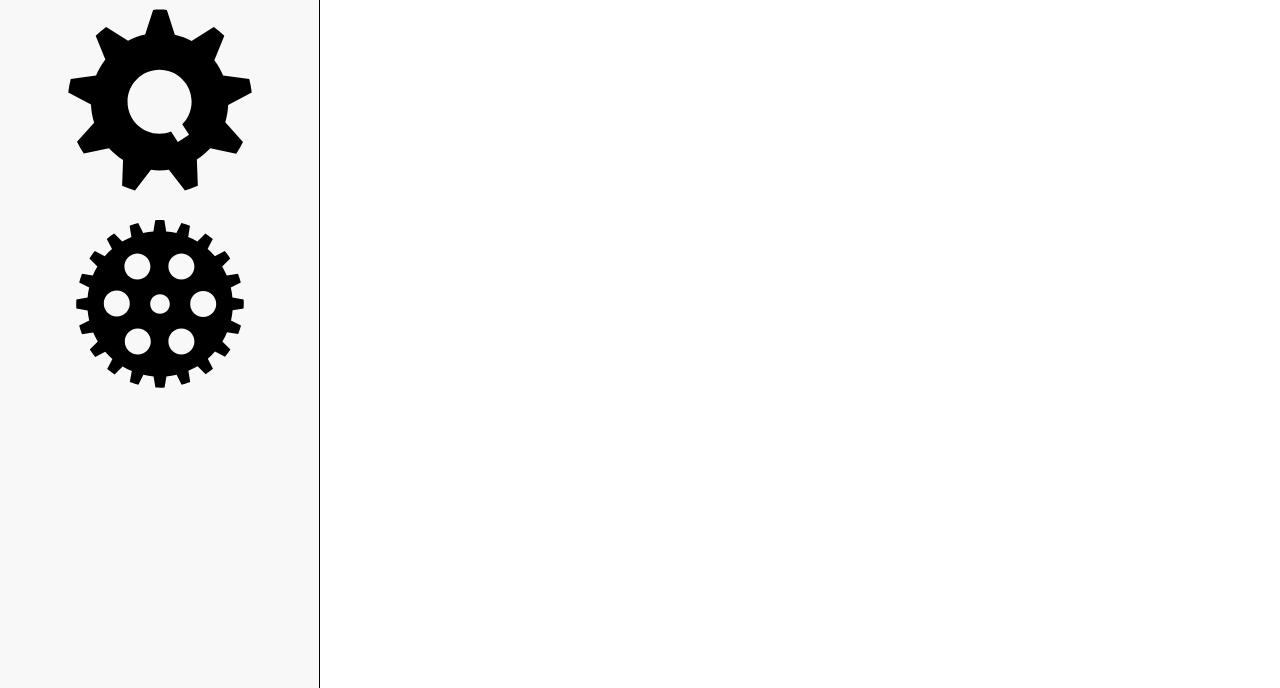
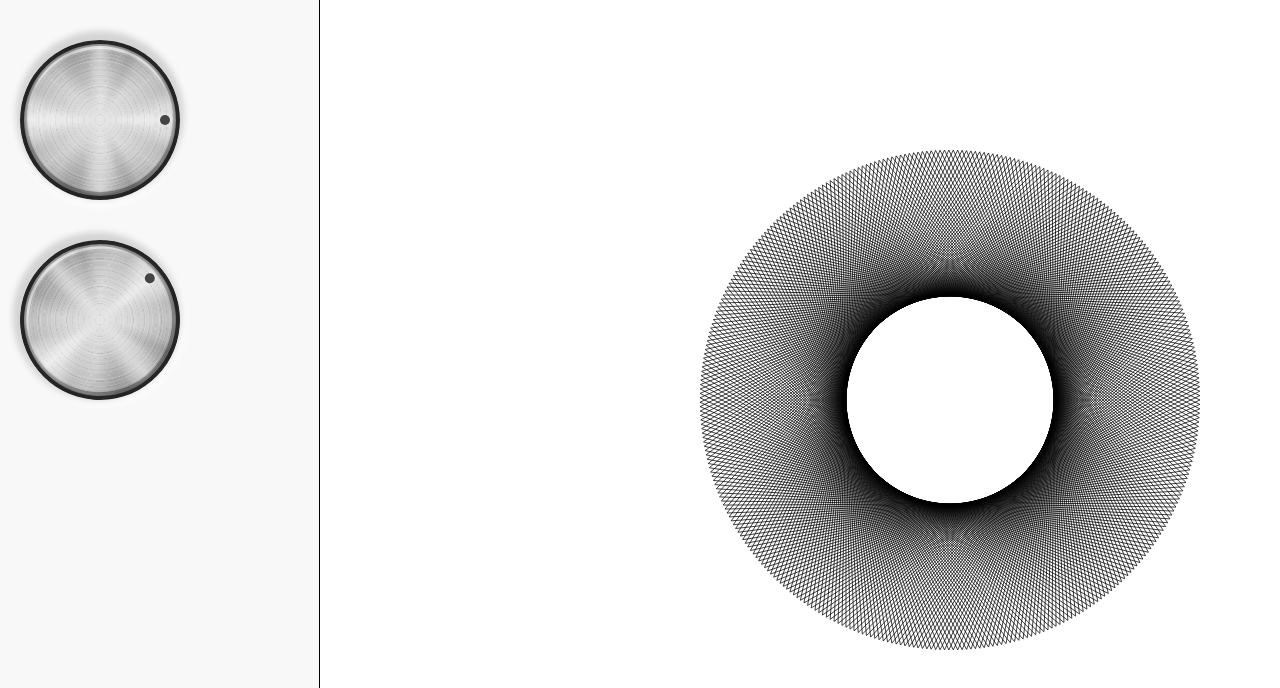
Before and after one commit to onion2k/autograph, a React (Create React App) app: page / in a window 1280 px wide. Shown: the top 688 px of the page. Built offline with nearby package versions, Linux system fonts and the light colour scheme.

Commit message:
CSS dials

```diff
--- a/src/App.js
+++ b/src/App.js
@@ -13,6 +13,9 @@ class App extends Component {
       let h = window.location.hash.substr(1).split(",");
       a = parseInt(h[0], 10);
       b = parseInt(h[1], 10);
+    } else {
+      a = Math.round(Math.random() * 10) - 5;
+      b = Math.round(Math.random() * 10) - 5;
     }
     this.state = {
       a: a,
--- a/src/Cog.css
+++ b/src/Cog.css
@@ -1,7 +1,94 @@
 .Cog {
+  display: block;
   width: 200px;
 }
 
-.Cog {
-  fill: #bbb;
+.indicator {
+  position: absolute;
+  top: calc(50% - 5px);
+  right: 10px;
+  background-color: #444;
+  width: 10px;
+  height: 10px;
+  border-radius: 50%;
 }
+
+.metal {
+  position: relative;
+  margin: 40px auto;
+  outline: none;
+
+  font: bold 6em/2em "Helvetica Neue", Arial, Helvetica, Geneva, sans-serif;
+  text-align: center;
+  color: hsla(0, 0%, 20%, 1);
+  text-shadow: hsla(0, 0%, 40%, 0.5) 0 -1px 0, hsla(0, 0%, 100%, 0.6) 0 2px 1px;
+
+  background-color: hsl(0, 0%, 90%);
+  box-shadow: inset hsla(0, 0%, 15%, 1) 0 0px 0px 4px,
+    inset hsla(0, 0%, 15%, 0.8) 0 -1px 5px 4px,
+    inset hsla(0, 0%, 0%, 0.25) 0 -1px 0px 7px,
+    inset hsla(0, 0%, 100%, 0.7) 0 2px 1px 7px,
+    hsla(0, 0%, 0%, 0.15) 0 -5px 6px 4px, hsla(0, 0%, 100%, 0.5) 0 5px 6px 4px; /* outer HL */
+
+  transition: color 0.2s;
+}
+
+/* Radial ------------------------- */
+
+.radial.metal {
+  width: 160px;
+  height: 160px;
+  line-height: 160px;
+  border-radius: 80px;
+  background-image: -webkit-radial-gradient(
+      50% 0%,
+      8% 50%,
+      hsla(0, 0%, 100%, 0.5) 0%,
+      hsla(0, 0%, 100%, 0) 100%
+    ),
+    -webkit-radial-gradient(50% 100%, 12% 50%, hsla(0, 0%, 100%, 0.6) 0%, hsla(0, 0%, 100%, 0)
+          100%),
+    -webkit-radial-gradient(0% 50%, 50% 7%, hsla(0, 0%, 100%, 0.5) 0%, hsla(0, 0%, 100%, 0)
+          100%),
+    -webkit-radial-gradient(100% 50%, 50% 5%, hsla(0, 0%, 100%, 0.5) 0%, hsla(0, 0%, 100%, 0)
+          100%),
+    -webkit-repeating-radial-gradient(50% 50%, 100% 100%, hsla(0, 0%, 0%, 0) 0%, hsla(0, 0%, 0%, 0)
+          3%, hsla(0, 0%, 0%, 0.1) 3.5%),
+    -webkit-repeating-radial-gradient(50% 50%, 100% 100%, hsla(0, 0%, 100%, 0)
+          0%, hsla(0, 0%, 100%, 0) 6%, hsla(0, 0%, 100%, 0.1) 7.5%),
+    -webkit-repeating-radial-gradient(50% 50%, 100% 100%, hsla(0, 0%, 100%, 0)
+          0%, hsla(0, 0%, 100%, 0) 1.2%, hsla(0, 0%, 100%, 0.2) 2.2%),
+    -webkit-radial-gradient(50% 50%, 200% 50%, hsla(0, 0%, 90%, 1) 5%, hsla(0, 0%, 85%, 1)
+          30%, hsla(0, 0%, 60%, 1) 100%);
+}
+
+.metal.radial:before,
+.metal.radial:after {
+  content: "";
+  top: 0;
+  left: 0;
+  position: absolute;
+  width: inherit;
+  height: inherit;
+  border-radius: inherit;
+
+  /* fake conical gradients */
+  background-image: -webkit-radial-gradient(
+      50% 0%,
+      10% 50%,
+      hsla(0, 0%, 0%, 0.1) 0%,
+      hsla(0, 0%, 0%, 0) 100%
+    ),
+    -webkit-radial-gradient(50% 100%, 10% 50%, hsla(0, 0%, 0%, 0.1) 0%, hsla(0, 0%, 0%, 0)
+          100%),
+    -webkit-radial-gradient(0% 50%, 50% 10%, hsla(0, 0%, 0%, 0.1) 0%, hsla(0, 0%, 0%, 0)
+          100%),
+    -webkit-radial-gradient(100% 50%, 50% 06%, hsla(0, 0%, 0%, 0.1) 0%, hsla(0, 0%, 0%, 0)
+          100%);
+}
+.metal.radial:before {
+  transform: rotate(65deg);
+}
+.metal.radial:after {
+  transform: rotate(-65deg);
+}
--- a/src/Cog.js
+++ b/src/Cog.js
@@ -2,11 +2,11 @@ import React, { Component } from "react";
 import "./Cog.css";
 
 class Cog extends Component {
-  constructor() {
-    super();
+  constructor(props) {
+    super(props);
     this.dragging = false;
     this.start = 0;
-    this.dist = 0;
+    this.dist = props.value * 10;
     this.mouseDown = this.mouseDown.bind(this);
     this.mouseUp = this.mouseUp.bind(this);
     this.mouseMove = this.mouseMove.bind(this);
@@ -30,21 +30,20 @@ class Cog extends Component {
 
   render() {
     let style = {
-      transform: "rotate(" + this.dist + "deg)",
-      top: (this.props.pos - 1) * 300 + "px"
+      transform: "rotate(" + this.dist + "deg)"
     };
     return (
-      <div>
-        <img
-          src={"gear" + this.props.pos + ".svg"}
+      <div className="Cog">
+        <div
+          className="metal radial"
           draggable="false"
-          className="Cog"
           onMouseDown={this.mouseDown}
           onMouseUp={this.mouseUp}
           onMouseMove={this.mouseMove}
-          alt="Cog"
           style={style}
-        />
+        >
+          <div className="indicator" />
+        </div>
       </div>
     );
   }
```
